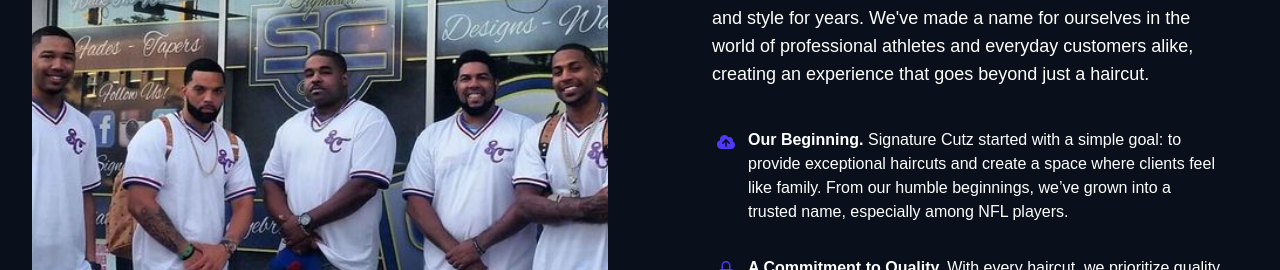
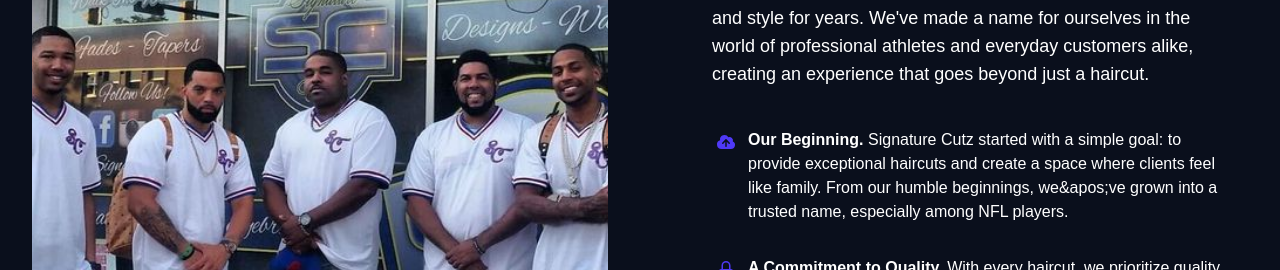
Before and after one commit to chancecaccamise/signatureCutz, a Next.js app: page / in a window 1280 px wide. Shown: the part 2920-3190 px from the top of the page. Built offline with nearby package versions, Linux system fonts and the light colour scheme.

Commit message:
fixed &apos; ?

```diff
--- a/components/history.tsx
+++ b/components/history.tsx
@@ -5,7 +5,7 @@
   {
     name: 'Our Beginning.',
     description:
-      'Signature Cutz started with a simple goal: to provide exceptional haircuts and create a space where clients feel like family. From our humble beginnings, we’ve grown into a trusted name, especially among NFL players.',
+      'Signature Cutz started with a simple goal: to provide exceptional haircuts and create a space where clients feel like family. From our humble beginnings, we&apos;ve grown into a trusted name, especially among NFL players.',
     icon: CloudArrowUpIcon,
   },
   {
@@ -25,7 +25,7 @@
           {/* Left Side Image */}
           <div className="w-full h-full overflow-hidden rounded-2xl">
             <img
-              src="/sigCutz.jpeg" // Replace with the image of your barbershop's history or photo
+              src="/sigCutz.jpeg"
               alt="Barbershop history"
               className="w-full h-[500px] object-cover object-center rounded-2xl shadow-lg"
             />
@@ -39,7 +39,7 @@
                 A History of Excellence
               </p>
               <p className="mt-6 text-lg text-white">
-                Signature Cutz has been serving the community with precision and style for years. We've made a name for ourselves in the world of professional athletes and everyday customers alike, creating an experience that goes beyond just a haircut.
+                Signature Cutz has been serving the community with precision and style for years. We&apos;ve made a name for ourselves in the world of professional athletes and everyday customers alike, creating an experience that goes beyond just a haircut.
               </p>
               <dl className="mt-10 space-y-8 text-base text-white">
                 {historyFeatures.map((feature) => (
```
